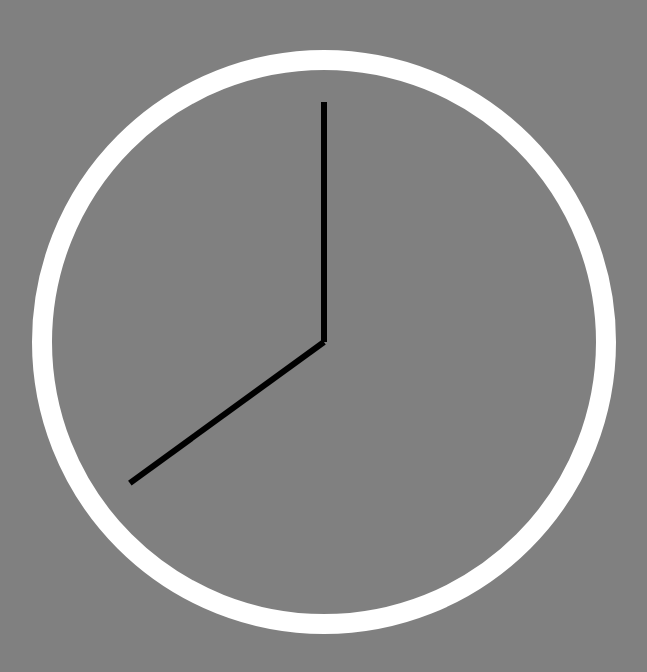
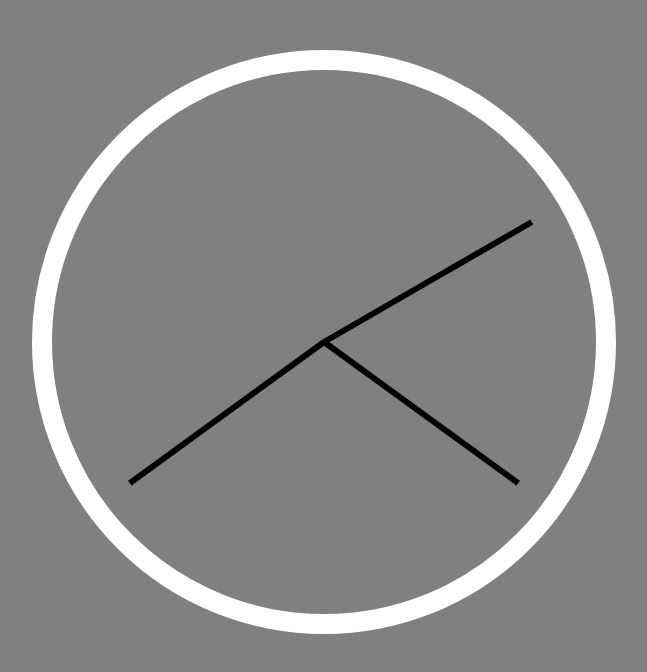
Before and after one commit to jaknowles97/css-js-clock, a plain HTML site: page index.html in a window 1280 px wide. Shown: the whole page, without its empty margins (316-963 px from the left). Drawn offline with Linux system fonts and the light colour scheme.

Commit message:
min and hour hand fully working

```diff
--- a/index.html
+++ b/index.html
@@ -54,18 +54,23 @@
 
     <script>
         const secondHand = document.querySelector(".sec-hand");
-
+        const minHand = document.querySelector(".min-hand");
+        const hourHand = document.querySelector(".hour-hand");
 
         function setDate() {
             const now = new Date();
             const sec = now.getSeconds();
             console.log(sec);
-            const secondsDegrees = ((sec / 60) * 360) + 90;
+            const secondsDegrees = ((sec / 60) * 360) + 90; // +90 because we offset the hands by 90 deg
             secondHand.style.transform = `rotate(${secondsDegrees}deg)`;
 
             const mins = now.getMinutes();
             const minsDegrees = ((mins / 60) * 360) + 90;
+            minHand.style.transform = `rotate(${minsDegrees}deg)`;
 
+            const hours = now.getHours();
+            const hoursDegrees =((hours / 60) * 360) + 90;
+            hourHand.style.transform = `rotate(${hoursDegrees}deg)`;
         }
 
         setInterval(setDate, 1000);
```
